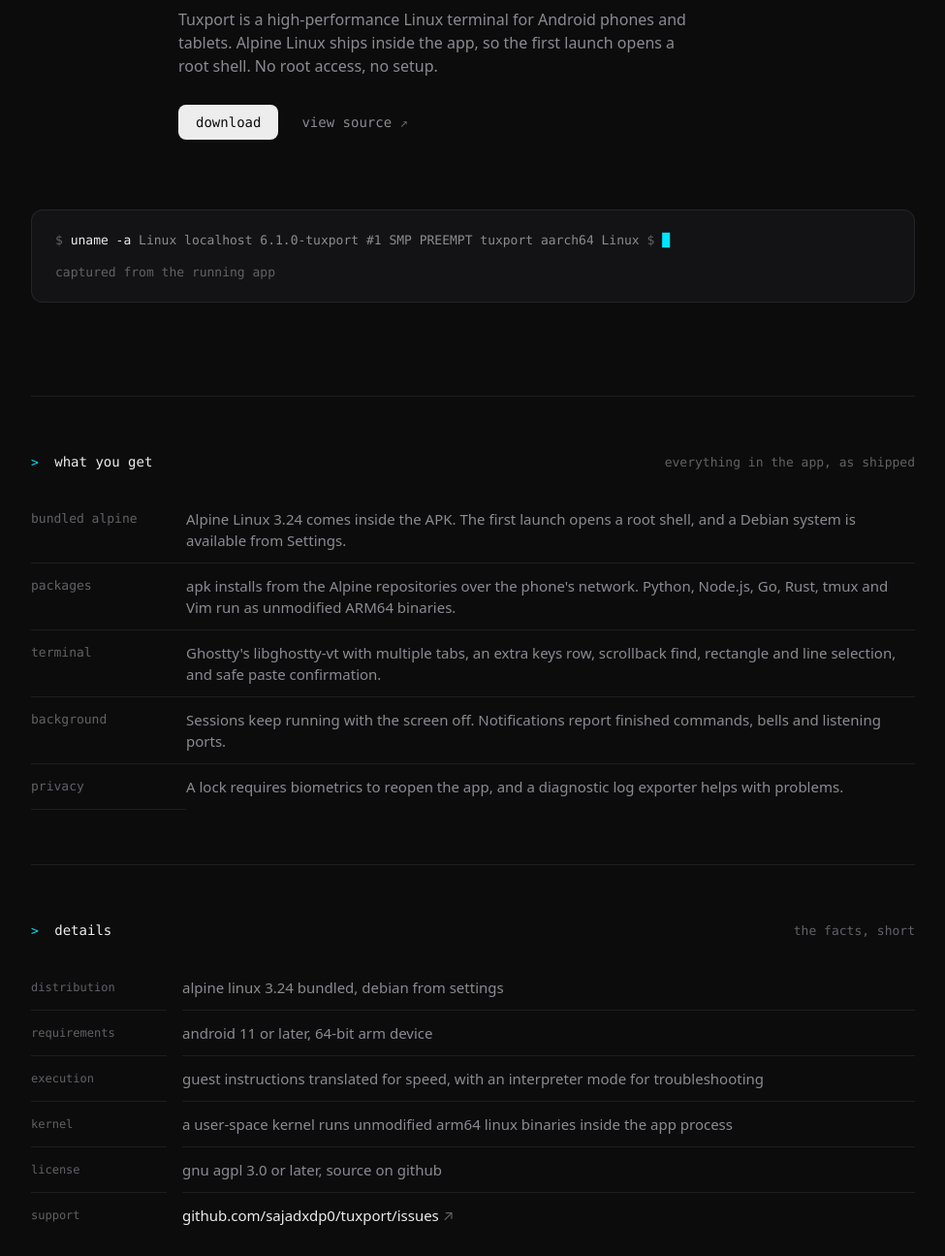
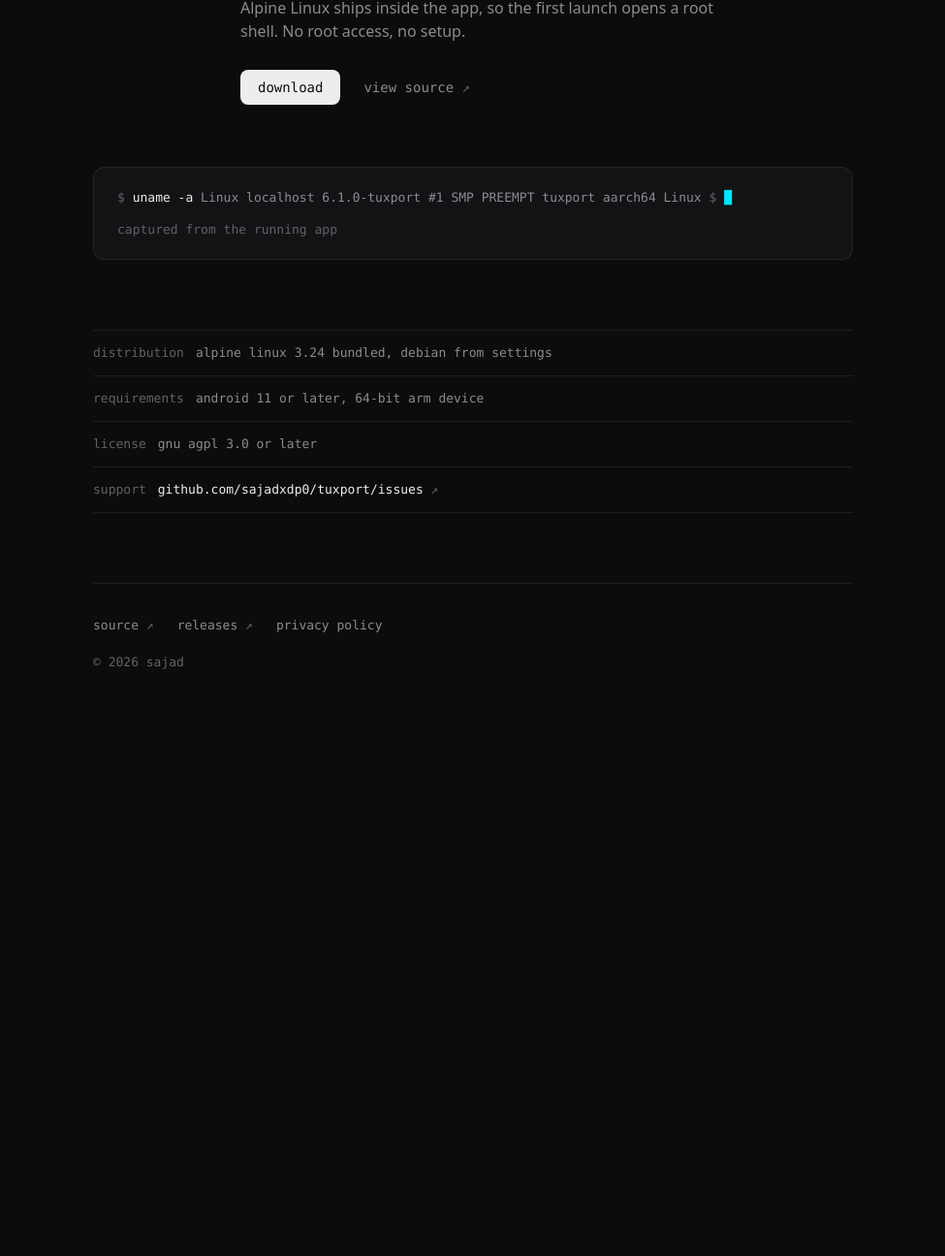
Before and after one commit to sajadxdp0/tuxport, a plain HTML site: page website/dist/index.html in a window 1280 px wide. Shown: the part 298-1593 px from the top of the page at 97% size, without its empty margins (152-1127 px from the left). After the commit the page ends 1053 px from the top, so only its background shows below. Drawn offline with Linux system fonts and the light colour scheme.

Commit message:
Minimize the site and use the real logo file
The hero and the header now show the app's own favicon.svg, the same
logo file the README uses, instead of a redrawn mark. The page is cut
down to the intro, the captured transcript and three fact lines; the
feature section is gone and the CSS is one third smaller.

```diff
--- a/website/dist/index.html
+++ b/website/dist/index.html
@@ -35,7 +35,7 @@
         line-height: 22px;
       }
 
-      .wrap { max-width: 60rem; margin: 0 auto; padding: 0 24px; }
+      .wrap { max-width: 52rem; margin: 0 auto; padding: 0 24px; }
 
       a { color: var(--text); text-decoration: none; transition: color 150ms cubic-bezier(0.22, 1, 0.36, 1); }
       a:hover { color: var(--accent); }
@@ -52,22 +52,20 @@
         font-family: var(--mono); font-size: 14px;
       }
       .brand { display: flex; align-items: center; gap: 10px; }
-      .brand svg { display: block; }
+      .brand img { display: block; width: 22px; height: 22px; }
       header nav { display: flex; align-items: center; gap: 24px; }
       header nav a { color: var(--muted); }
-      header nav a:hover { color: var(--accent); }
 
-      .intro { padding: 96px 0 72px; display: flex; gap: 40px; align-items: flex-start; flex-wrap: wrap; }
-      .mark svg { display: block; }
-      .intro-copy { max-width: 34rem; }
+      .intro { padding: 88px 0 64px; display: flex; gap: 40px; align-items: flex-start; flex-wrap: wrap; }
+      .intro img.logo { display: block; width: 112px; height: 112px; }
+      .intro-copy { max-width: 32rem; }
       .kicker { font-family: var(--mono); font-size: 13px; color: var(--faint); margin: 0 0 16px; }
       h1 {
         margin: 0 0 20px;
         font-family: var(--mono);
-        font-size: 40px;
+        font-size: 38px;
         line-height: 1.1;
         font-weight: 400;
-        letter-spacing: -0.01em;
       }
       .hello { margin: 0 0 28px; color: var(--muted); font-size: 16px; line-height: 24px; }
       .actions { display: flex; align-items: center; gap: 24px; font-family: var(--mono); font-size: 14px; }
@@ -80,10 +78,9 @@
       }
       .get:hover { color: var(--accent); }
       .actions > a.plain { color: var(--muted); }
-      .actions > a.plain:hover { color: var(--accent); }
 
       .terminal {
-        margin: 0 0 96px;
+        margin: 0 0 72px;
         background: var(--surface);
         border: 1px solid var(--hairline);
         border-radius: 12px;
@@ -94,48 +91,33 @@
         overflow-x: auto;
       }
       .terminal .p { color: var(--faint); }
-      .terminal .cmd { color: var(--text); }
       .terminal .out { color: var(--muted); }
       .terminal .cursor { color: var(--accent); }
       .terminal .note { color: var(--faint); display: block; margin-top: 12px; }
 
-      section { border-top: 1px solid var(--hairline); padding: 56px 0; }
-      .label {
-        display: flex; align-items: baseline; justify-content: space-between;
-        font-family: var(--mono); font-size: 14px;
-        margin: 0 0 24px;
+      .facts {
+        margin: 0 0 72px;
+        border-top: 1px solid var(--hairline);
+        font-family: var(--mono); font-size: 13px;
       }
-      .label h2 { margin: 0; font-weight: 400; font-size: 14px; }
-      .label h2 .marker { color: var(--accent); margin-right: 8px; }
-      .label span { color: var(--faint); font-size: 13px; }
-
-      .rows { display: grid; grid-template-columns: 160px minmax(0, 1fr); }
-      .row-label { font-family: var(--mono); font-size: 13px; color: var(--faint); padding: 12px 0; }
-      .row-text { color: var(--muted); padding: 12px 0; }
-      .row-label, .row-text { border-bottom: 1px solid var(--hairline); }
-      .rows > .row-label:last-of-type, .rows > .row-text:last-of-type { border-bottom: 0; }
-
-      .facts { display: grid; grid-template-columns: 140px minmax(0, 1fr); row-gap: 0; column-gap: 16px; }
-      .facts dt { font-family: var(--mono); font-size: 12px; color: var(--faint); padding: 12px 0; border-bottom: 1px solid var(--hairline); }
-      .facts dd { margin: 0; color: var(--muted); padding: 12px 0; border-bottom: 1px solid var(--hairline); }
-      .facts dt:last-of-type, .facts dd:last-of-type { border-bottom: 0; }
+      .facts div {
+        padding: 12px 0;
+        border-bottom: 1px solid var(--hairline);
+        color: var(--muted);
+      }
+      .facts b { font-weight: 400; color: var(--faint); margin-right: 12px; }
 
       footer {
         border-top: 1px solid var(--hairline);
-        padding: 40px 0 56px;
+        padding: 32px 0 48px;
         font-family: var(--mono); font-size: 13px; color: var(--faint);
       }
-      footer nav { display: flex; flex-wrap: wrap; gap: 8px 24px; margin-bottom: 24px; }
+      footer nav { display: flex; flex-wrap: wrap; gap: 8px 24px; margin-bottom: 16px; }
       footer nav a { color: var(--muted); }
-      footer nav a:hover { color: var(--accent); }
 
       @media (max-width: 720px) {
-        .intro { padding: 64px 0 48px; gap: 32px; }
-        h1 { font-size: 30px; }
-        .rows { grid-template-columns: minmax(0, 1fr); }
-        .row-label { border-bottom: 0; padding-bottom: 4px; }
-        .facts { grid-template-columns: minmax(0, 1fr); }
-        .facts dt { border-bottom: 0; padding-bottom: 4px; }
+        .intro { padding: 56px 0 48px; gap: 32px; }
+        h1 { font-size: 29px; }
       }
     </style>
   </head>
@@ -144,11 +126,7 @@
     <div class="wrap">
       <header>
         <a class="brand" href="/" aria-label="tuxport home">
-          <svg width="22" height="22" viewBox="26 25 56 56" aria-hidden="true">
-            <rect x="26.5" y="25.5" width="55" height="55" rx="11.5" fill="#131316" stroke="rgba(237,237,237,0.08)"/>
-            <path fill="#ededed" d="M 37 41 L 58 54 L 37 67 L 45.5 67 L 49.5 54 L 45.5 41 Z"/>
-            <path fill="#ededed" d="M 60.5 60.5 H 71.5 V 67.5 H 60.5 Z"/>
-          </svg>
+          <img src="favicon.svg" alt="" width="22" height="22">
           <span>tuxport</span>
         </a>
         <nav aria-label="site">
@@ -160,17 +138,11 @@
 
       <main id="main">
         <div class="intro">
-          <div class="mark" aria-hidden="true">
-            <svg width="112" height="112" viewBox="26 25 56 56">
-              <rect x="27" y="26" width="54" height="54" rx="11" fill="#131316" stroke="rgba(237,237,237,0.10)"/>
-              <path fill="#ededed" d="M 37 41 L 58 54 L 37 67 L 45.5 67 L 49.5 54 L 45.5 41 Z"/>
-              <path fill="#ededed" d="M 60.5 60.5 H 71.5 V 67.5 H 60.5 Z"/>
-            </svg>
-          </div>
+          <img class="logo" src="favicon.svg" alt="Tuxport logo" width="112" height="112">
           <div class="intro-copy">
             <p class="kicker">a linux terminal for android</p>
             <h1>run linux on your phone</h1>
-            <p class="hello">Tuxport is a high-performance Linux terminal for Android phones and tablets. Alpine Linux ships inside the app, so the first launch opens a root shell. No root access, no setup.</p>
+            <p class="hello">Alpine Linux ships inside the app, so the first launch opens a root shell. No root access, no setup.</p>
             <div class="actions">
               <a class="get" href="https://github.com/sajadxdp0/tuxport/releases">download</a>
               <a class="plain ext" href="https://github.com/sajadxdp0/tuxport">view source</a>
@@ -179,45 +151,18 @@
         </div>
 
         <div class="terminal" role="img" aria-label="A Tuxport session running uname -a on the Alpine system, reporting Linux localhost 6.1.0-tuxport on aarch64.">
-          <span class="p">$</span> <span class="cmd">uname -a</span>
+          <span class="p">$</span> uname -a
           <span class="out">Linux localhost 6.1.0-tuxport #1 SMP PREEMPT tuxport aarch64 Linux</span>
           <span class="p">$</span> <span class="cursor">&#9608;</span>
           <span class="note">captured from the running app</span>
         </div>
 
-        <section aria-labelledby="what">
-          <div class="label">
-            <h2 id="what"><span class="marker">&gt;</span> what you get</h2>
-            <span>everything in the app, as shipped</span>
-          </div>
-          <div class="rows">
-            <div class="row-label">bundled alpine</div>
-            <div class="row-text">Alpine Linux 3.24 comes inside the APK. The first launch opens a root shell, and a Debian system is available from Settings.</div>
-            <div class="row-label">packages</div>
-            <div class="row-text">apk installs from the Alpine repositories over the phone's network. Python, Node.js, Go, Rust, tmux and Vim run as unmodified ARM64 binaries.</div>
-            <div class="row-label">terminal</div>
-            <div class="row-text">Ghostty's libghostty-vt with multiple tabs, an extra keys row, scrollback find, rectangle and line selection, and safe paste confirmation.</div>
-            <div class="row-label">background</div>
-            <div class="row-text">Sessions keep running with the screen off. Notifications report finished commands, bells and listening ports.</div>
-            <div class="row-label">privacy</div>
-            <div class="row-text">A lock requires biometrics to reopen the app, and a diagnostic log exporter helps with problems.</div>
-          </div>
-        </section>
-
-        <section aria-labelledby="details">
-          <div class="label">
-            <h2 id="details"><span class="marker">&gt;</span> details</h2>
-            <span>the facts, short</span>
-          </div>
-          <dl class="facts">
-            <dt>distribution</dt><dd>alpine linux 3.24 bundled, debian from settings</dd>
-            <dt>requirements</dt><dd>android 11 or later, 64-bit arm device</dd>
-            <dt>execution</dt><dd>guest instructions translated for speed, with an interpreter mode for troubleshooting</dd>
-            <dt>kernel</dt><dd>a user-space kernel runs unmodified arm64 linux binaries inside the app process</dd>
-            <dt>license</dt><dd>gnu agpl 3.0 or later, source on github</dd>
-            <dt>support</dt><dd><a class="ext" href="https://github.com/sajadxdp0/tuxport/issues">github.com/sajadxdp0/tuxport/issues</a></dd>
-          </dl>
-        </section>
+        <div class="facts">
+          <div><b>distribution</b>alpine linux 3.24 bundled, debian from settings</div>
+          <div><b>requirements</b>android 11 or later, 64-bit arm device</div>
+          <div><b>license</b>gnu agpl 3.0 or later</div>
+          <div><b>support</b><a class="ext" href="https://github.com/sajadxdp0/tuxport/issues">github.com/sajadxdp0/tuxport/issues</a></div>
+        </div>
       </main>
 
       <footer>
@@ -226,7 +171,6 @@
           <a class="ext" href="https://github.com/sajadxdp0/tuxport/releases">releases</a>
           <a href="privacy.html">privacy policy</a>
         </nav>
-        <p>tuxport is free software under the gnu agpl 3.0 or later.</p>
         <p>&copy; 2026 sajad</p>
       </footer>
     </div>
```
Also changed, not shown: 2 other files.
